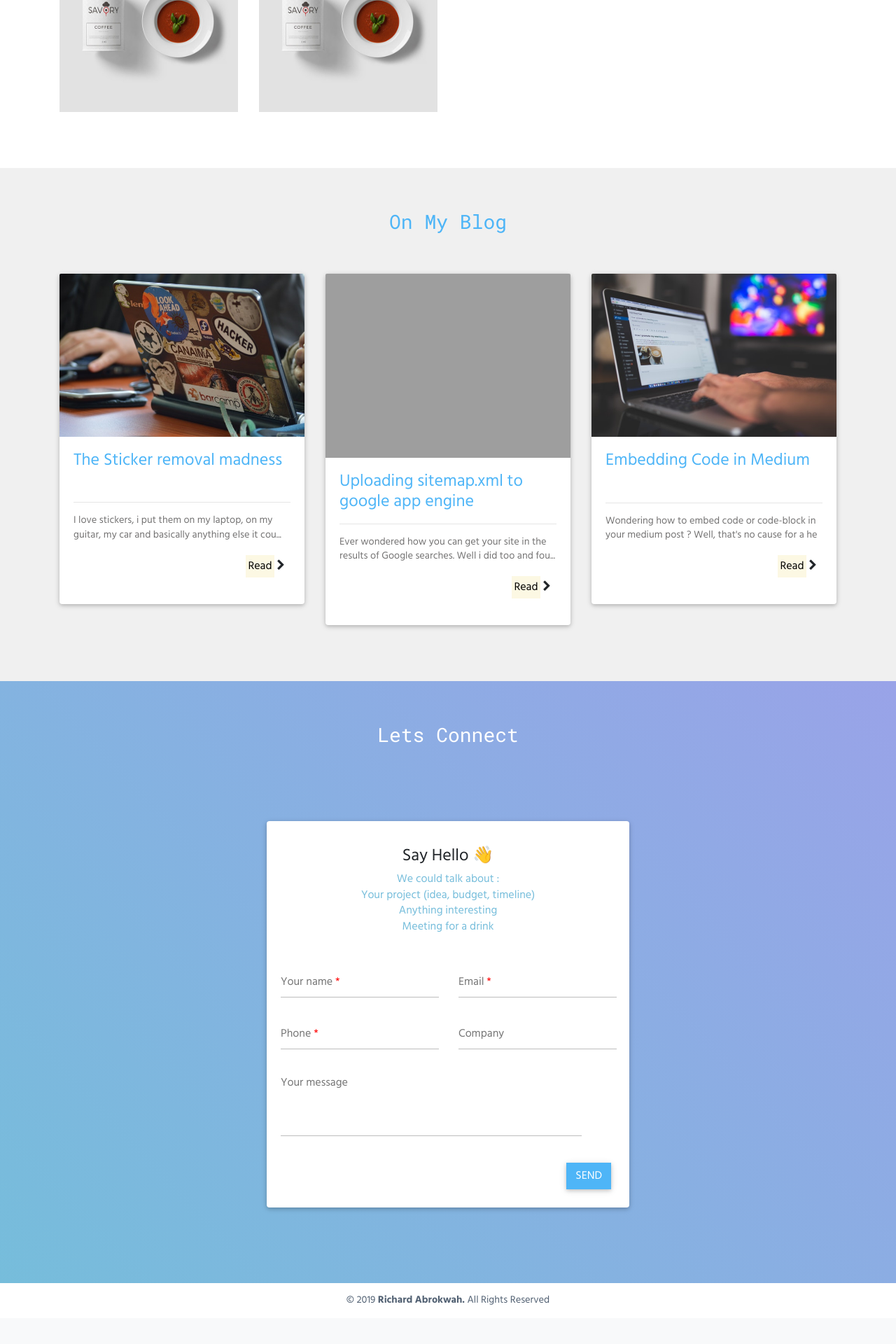
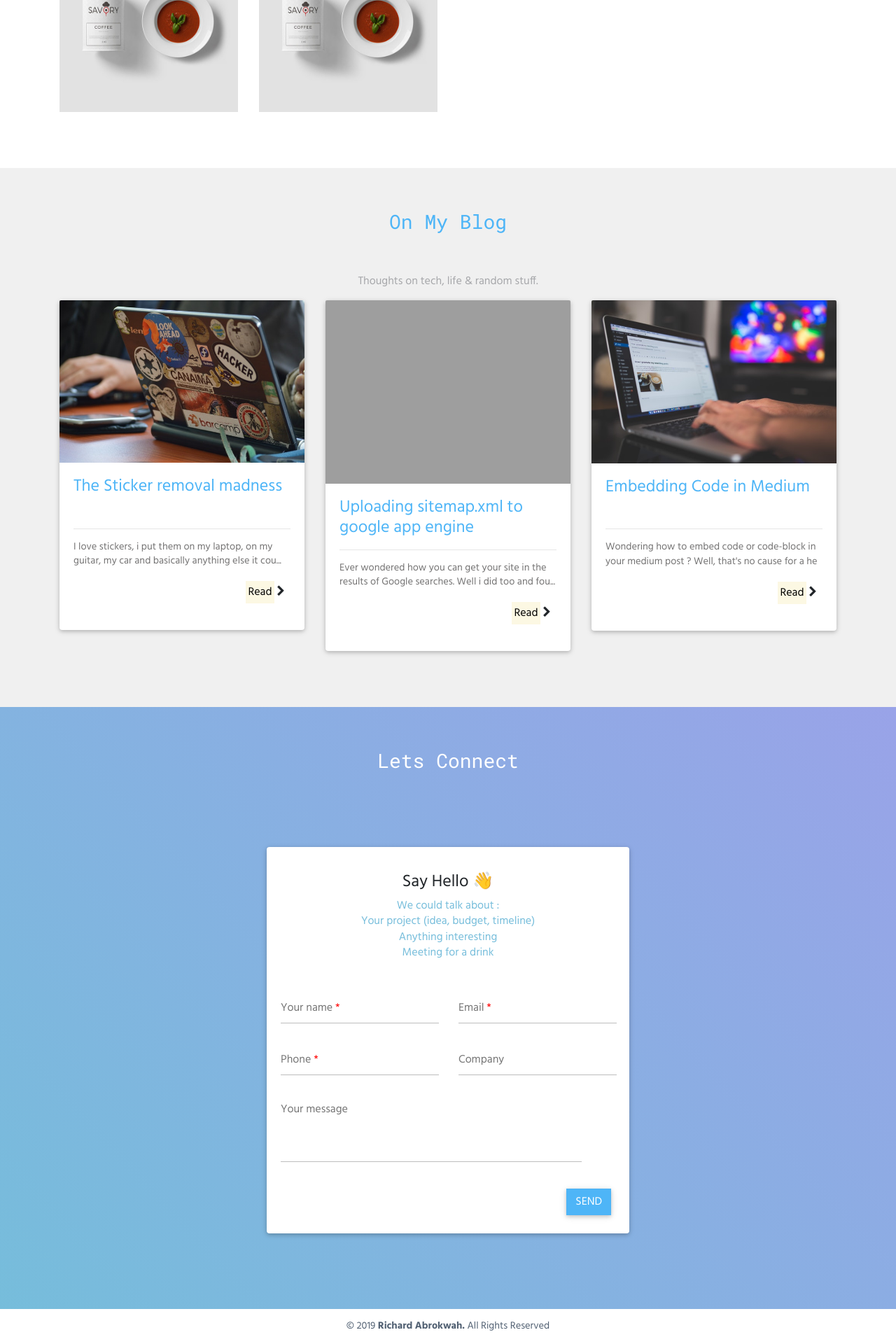
Before and after one commit to GrandFunkyGamer/richardabrokwah, a Flask app: page / in a window 1280 px wide. Shown: the part 1966-3886 px from the top of the page at 70% size. Before the commit the page ends 3830 px from the top, so only its background shows below. Run offline with Flask 2, Linux system fonts and the light colour scheme; some libraries are stand-ins or nearby versions; grey boxes are pictures that could not be loaded.

Commit message:
Blog sub-head

```diff
--- a/templates/index.html
+++ b/templates/index.html
@@ -143,6 +143,7 @@
             <div class="row">
                 <div class="col-md-12 col-sm-12 col-xs-12">
                     <h3 class="section-title">On My Blog</h3>
+                    <p class="text-center">Thoughts on tech, life & random stuff.</p>
                 </div>
             </div>
             <div class="row">
```
